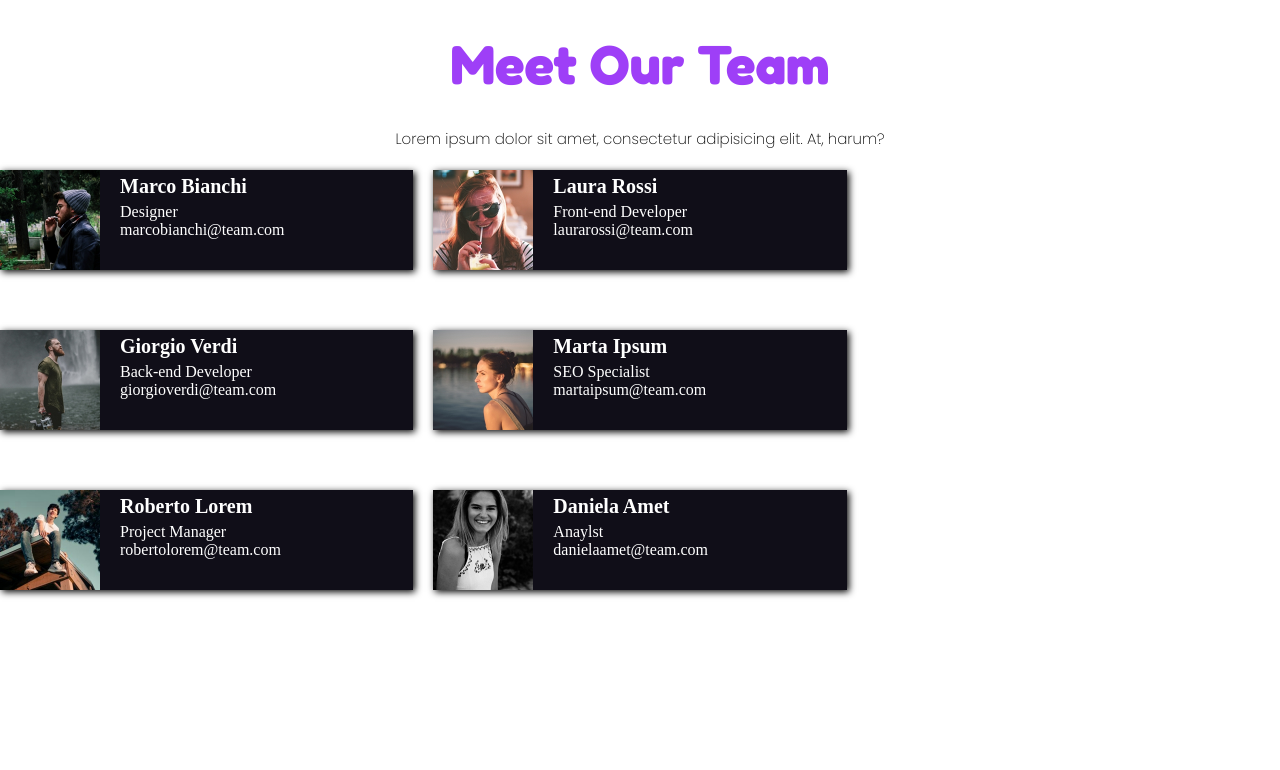
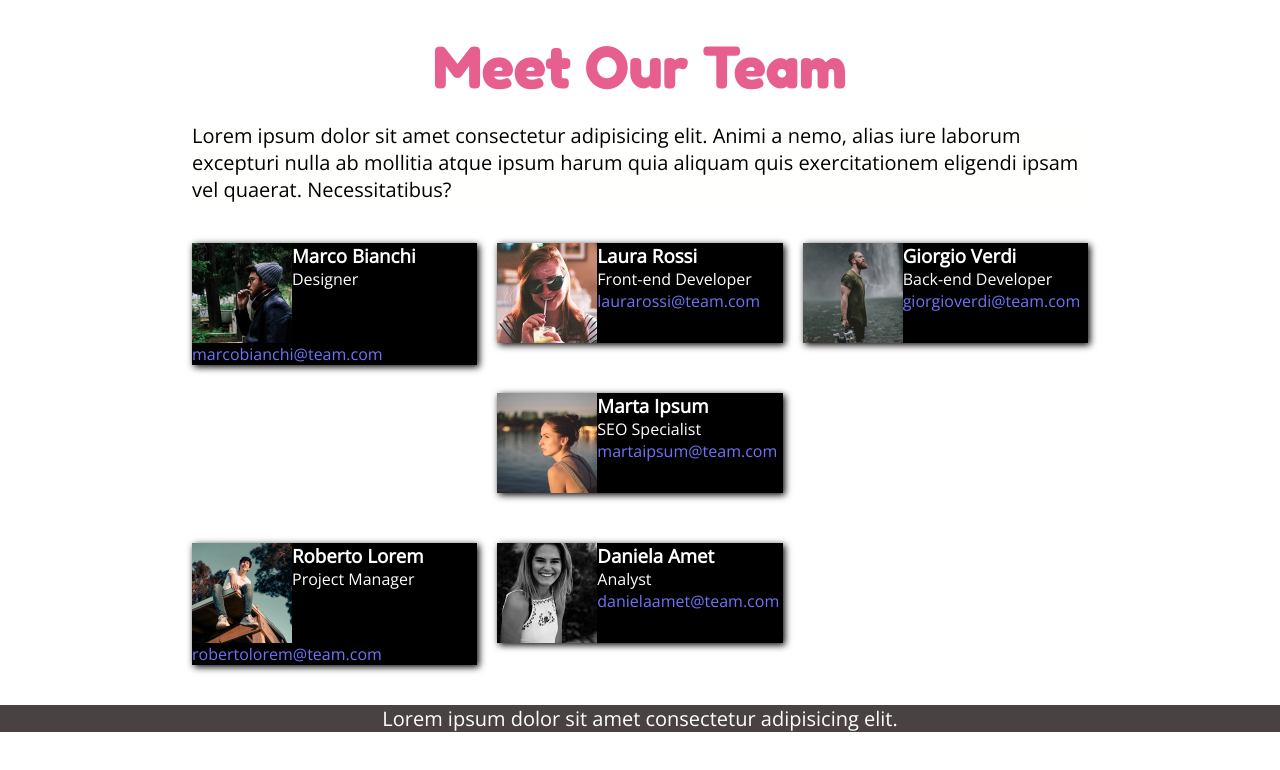
Before and after one commit to DamianoLunardo/html-css-float-cards, a plain HTML site: page index.html in a window 1280 px wide. Drawn offline with nearby package versions, Linux system fonts and the light colour scheme.

Commit message:
R-re do everyting in another file

```diff
--- a/index.html
+++ b/index.html
@@ -1,84 +1,89 @@
 <!DOCTYPE html>
 <html lang="en">
 <head>
-		<meta charset="UTF-8" />
-		<meta name="viewport" content="width=device-width, initial-scale=1.0" />
-		<title>Prova esercizio</title>
+    <meta charset="UTF-8">
+    <meta name="viewport" content="width=device-width, initial-scale=1.0">
+    <title>Floating Cards</title>
     <link rel="stylesheet" href="style.css">
 </head>
 <body>
-        <!-- Titolo -->
+    <header>
+
         <section class="container">
-			 <header>
             <h1>Meet Our Team</h1>
-			<p>Lorem ipsum dolor sit amet, consectetur adipisicing elit. At, harum?</p>
+            <p>Lorem ipsum dolor sit amet consectetur adipisicing elit. Animi a nemo, alias iure laborum excepturi nulla ab mollitia atque ipsum harum quia aliquam quis exercitationem eligendi ipsam vel quaerat. Necessitatibus?</p>
+        </section>
     </header>
-		</section>
 
-
-		   <!-- Sezione delle cartoline-->
-		   <!-- 1 -->
-		    <div class="description">
-			    <div class="photo-container">
-				<img class="photo" src="./img/male1.png" alt="male1">
+    <main>
+    <section>
+        <div class="container clearfix">
+            <!-- Profilo 1 poi sono tutti uguali -->
+         <div class="info">
+                    <div class="description-container">
+                        <img class="pfp" src="./img/male1.png" alt="male1">
                     </div>
                     <h3>Marco Bianchi</h3>
                     <p>Designer</p>
-			<p>marcobianchi@team.com</p>
+                    <p class="email-color">marcobianchi@team.com</p>
                 </div>
-
-			<!-- 2 -->
-			<div class="description">
+            <!-- Profilo 2-->
+                <div class="info">
                     <div class="photo-container">
                         <img class="photo" src="./img/female1.png" alt="female1">
                     </div>
                     <h3>Laura Rossi</h3>
                     <p>Front-end Developer</p>
-			<p>laurarossi@team.com</p>
+                    <p class="email-color">laurarossi@team.com</p>
                 </div>
-
-			<!-- 3 -->
-			<div class="description">
+            <!-- Profilo 3-->
+                <div class="info fake-end">
                     <div class="photo-container">
-				<img class="photo" src="./img/male2.png" alt="male-2">
+                        <img class="pfp" src="./img/male2.png" alt="male2">
                     </div>
                     <h3>Giorgio Verdi</h3>
                     <p>Back-end Developer</p>
-			<p>giorgioverdi@team.com</p>
+                    <p class="email-color">giorgioverdi@team.com</p>
                 </div>
-
-			<!-- 4 -->
-			<div class="description">
+            <!-- Profilo 4 -->
+                <div class="info">
                     <div class="photo-container">
-				<img class="photo" src="./img/female2.png" alt="female-2">
+                        <img class="pfp" src="./img/female2.png" alt="female2">
                     </div>
                     <h3>Marta Ipsum</h3>
                     <p>SEO Specialist</p>
-			<p>martaipsum@team.com</p>
+                    <p class="email-color">martaipsum@team.com</p>
                 </div>
-
-			<!-- 5 -->
-			<div class="description">
+            <!-- Profilo 5-->
+                <div class="info">
                     <div class="photo-container">
-				<img class="photo" src="./img/male3.png" alt="male-3">
+                        <img class="pfp" src="./img/male3.png" alt="male3">
                     </div>
                     <h3>Roberto Lorem</h3>
                     <p>Project Manager</p>
-			<p>robertolorem@team.com</p>
+                    <p class="email-color">robertolorem@team.com</p>
+                </div>
+            <!-- Profilo 6-->
+                <div class="info fake-end">
+                    <div class="photo-container">
+                        <img class="pfp" src="./img/female3.png" alt="female3">
+                    </div>
+                    <h3>Daniela Amet</h3>
+                    <p>Analyst</p>
+                    <p class="email-color">danielaamet@team.com</p>
                 </div>
 
-			<!-- 6 -->
-			<div class="description">
-			    <div class="photo-container">
-				<img class="photo" src="./img/female3.png" alt="female-3">
-		        </div>
-			    <h3>Daniela Amet</h3>
-			    <p>Anaylst</p>
-			<p>danielaamet@team.com</p>
             </div>
 
+        </section>
 
-
+    </main>
+<!--footer section-->
+    <footer>
+        <div class="footer-container">
+            <p>Lorem ipsum dolor sit amet consectetur adipisicing elit.</p>
+        </div>
+    </footer>
 
 </body>
 </html>
--- a/style.css
+++ b/style.css
@@ -1,11 +1,11 @@
 @import url('https://fonts.googleapis.com/css2?family=Anton&family=Fredoka:wght@700&family=Open+Sans&family=Poppins:wght@200&display=swap');
 
-/*font-family: 'Anton', sans-serif;
+/*
+font-family: 'Anton', sans-serif;
 font-family: 'Fredoka', sans-serif;
 font-family: 'Open Sans', sans-serif;
-font-family: 'Poppins', sans-serif;*/
-
-
+font-family: 'Poppins', sans-serif;
+*/
 
 * {
     margin: 0;
@@ -13,60 +13,98 @@ font-family: 'Poppins', sans-serif;*/
     box-sizing: border-box;
 }
 
+
+
 .container {
-    max-width: 80%;
+    max-width: 70%;
     margin: 0 auto;
+    padding-top: 30px;
 }
 
-.header {
+header {
+    height: 30%;
+}
+/* titolo */
+h1 {
     font-family: 'Fredoka', sans-serif;
+    font-size: 60px;
+    color: #e75f8e;
+    text-align: center;
+    margin-bottom: 20px;
 }
 
-h1 {
-    font-family: 'Fredoka', sans-serif;
-    font-size: 55px;
-    color: rgb(158, 63, 247);
-    text-align: center;
-    padding-top: 30px;
-    margin-bottom:30px ;
+/* sottotitolo */
+header p {
+    font-family: 'Open Sans', sans-serif;
+    background-color: #FFFFFE;
+    font-size: 20px;
 }
 
-header p {
-    font-family: 'Poppins', sans-serif;
-    font-size: 15px;
-    text-align: center;
-}
-
-img {
+/* informazioni contatto*/
+.info {
+    width: calc((100% - 40px) / 3);
+    font-family: 'Open Sans', sans-serif;
+    color: white;
     float: left;
-    width: 100px;
-}
-
-/* box per le descriozioni */
-.description {
-    float: left;
-    color: white;
-    background-color: #100E18;
-    width: calc((100% - 40px) / 3);
-    margin-top: 20px;
+    margin-top: 10px;
+    margin-bottom: 40px;
     margin-right: 20px;
-    margin-bottom: 40px;
+    background-color: black;
     box-shadow: 2px 2px 7px black;
 }
 
-.photo-container {
+.fake-end {
+    margin-right: 0;
+}
+
+.pfp-container {
     float: left;
     margin-right: 20px;
 }
 
-.description h3 {
-    font-size: 20px;
-    margin-top: 5px;
+img {
+    width: 100px;
+    float: left;
+
+}
+
+/* setting scritte descrizione*/
+.card h3 {
     margin-bottom: 5px;
+    margin-top: 10px;
+    font-weight: 600;
+    font-size: 22px;
+}
+
+.card p {
+    margin-bottom: 5px;
+}
+
+.email-color {
+    color: rgb(114, 114, 247);
 }
 
 .clearfix::after {
     content: '';
     display: table;
-    clear:both;
+    clear: both;
 }
+
+
+footer {
+    font-family: 'Open Sans', sans-serif;
+    background-color: #2c2222da;
+    height: 30%;
+    max-width: 100%
+}
+
+.footer-container {
+    max-width: 80%;
+    margin: 0 auto;
+}
+
+footer p {
+    text-align: center;
+    font-size: 20px;
+    color: white;
+}
```
Also changed, not shown: 1 other file. Lines whose indentation alone changed are shown as unchanged.
